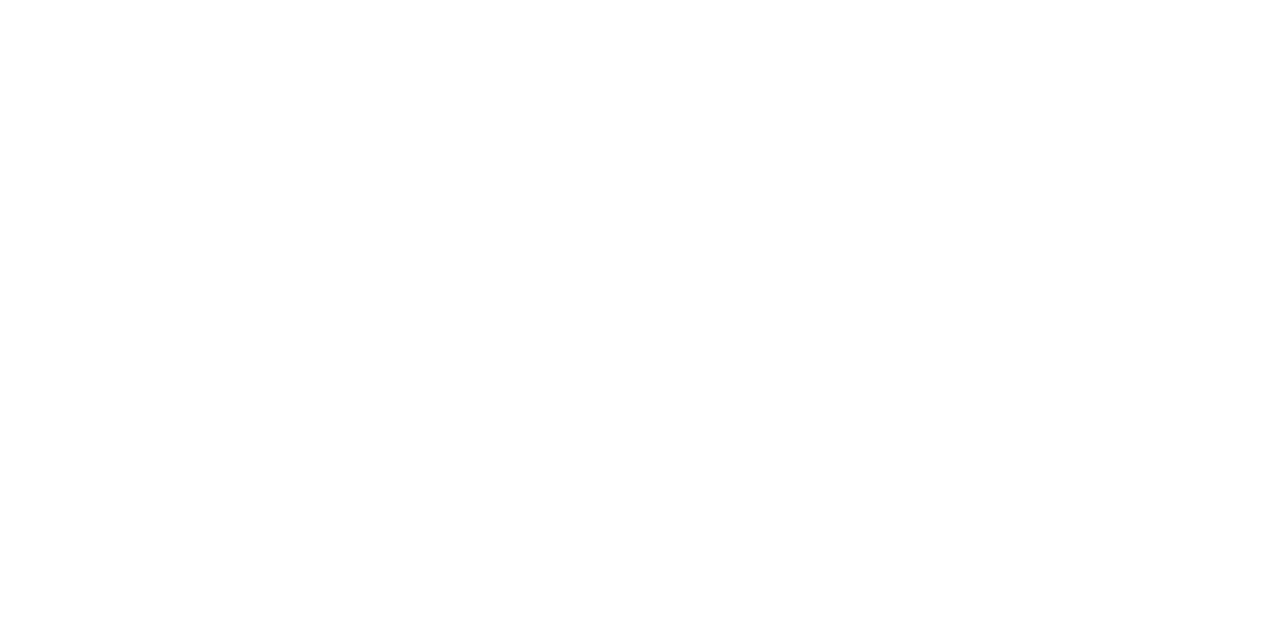
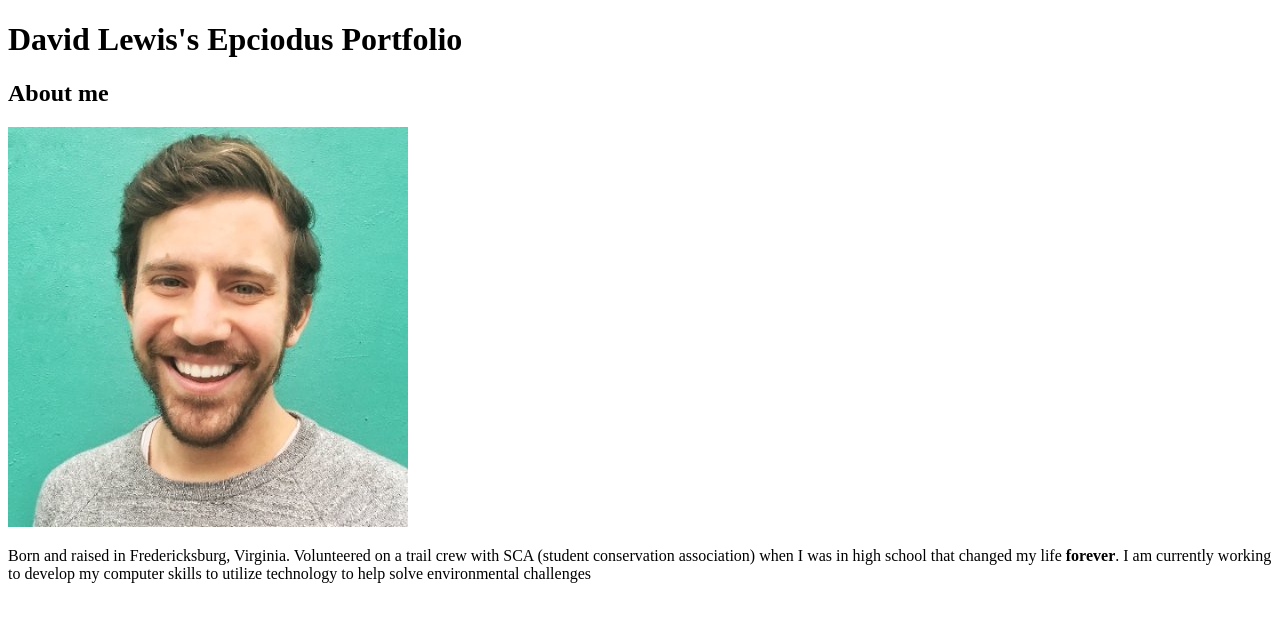
Before and after one commit to dlewiski/portfolio-landing-page, a plain HTML site: page index.html in a window 1280 px wide. Drawn offline with Linux system fonts and the light colour scheme.

Commit message:
Add about me section and headshot image

```diff
--- a/index.html
+++ b/index.html
@@ -1,10 +1,18 @@
 <!DOCTYPE html>
 <html>
   <head>
+    <link rel="stylesheet" href="/css/styles.css" type="text/css">
     <meta charset="utf-8">
-    <title></title>
+    <title>David Lewis Portfolio</title>
   </head>
   <body>
+    <h1>David Lewis's Epciodus Portfolio</h1>
+
+    <h2>About me</h2>
+    <img src="img/headshot.jpg" alt="Headshot of David">
+    <p>Born and raised in Fredericksburg, Virginia. Volunteered on a trail crew with SCA (student conservation association) when I was in high school that changed my life <strong>forever</strong>. I am currently working to develop my computer skills to utilize technology to help solve environmental challenges</p>
+
+
 
   </body>
 </html>
```
Also changed, not shown: img/headshot.jpg (added).
